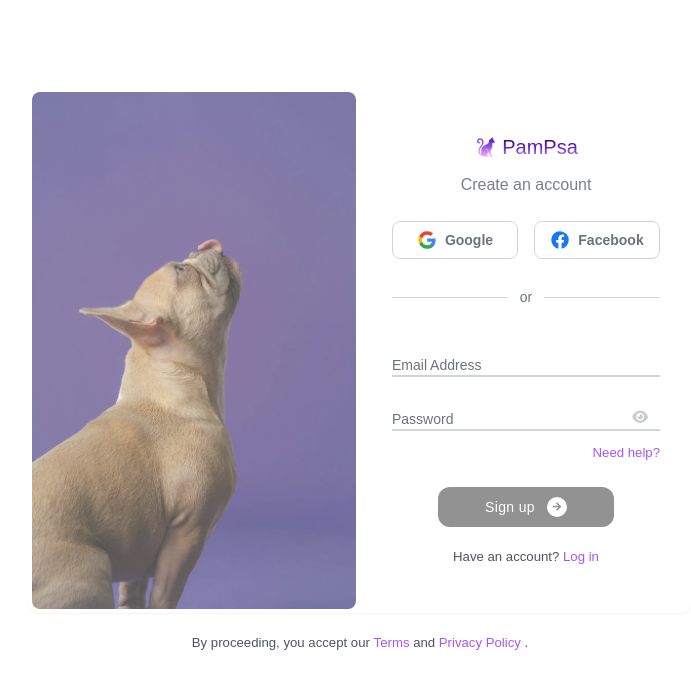
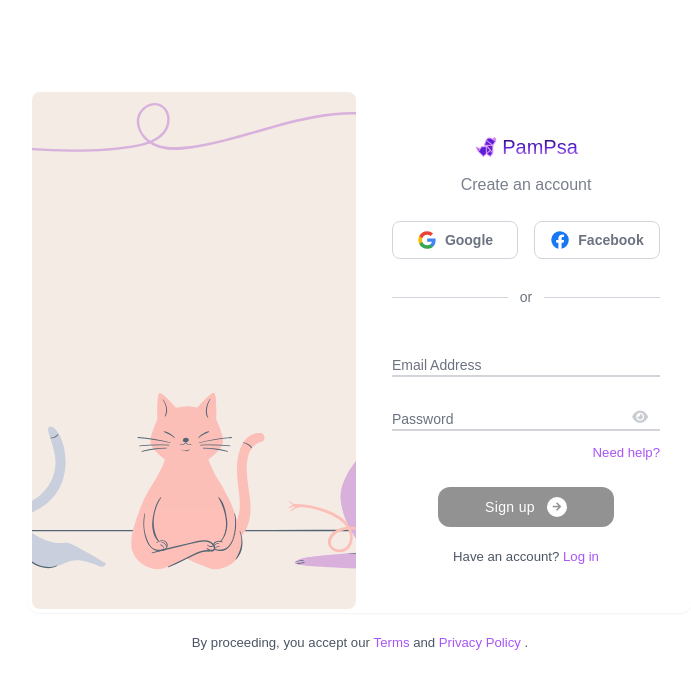
Before and after one commit to heisdanielade/PamietamPsa-frontend, a Vue app: page /u/signup in a window 1280 px wide. Shown: the top 688 px of the page, without its empty margins (280-971 px from the left). Built offline with nearby package versions, Linux system fonts and the light colour scheme; a web font is replaced by a local one.

Commit message:
update: main logo and auth form backgrounds

```diff
--- a/index.html
+++ b/index.html
@@ -10,12 +10,14 @@
     <meta name="robots" content="index, follow" />
     <meta property="og:title" content="PamiętamPsa" />
     <meta property="og:description" content="Petcare platform for managing pet profiles, grooming ęroutines and health recordds." />
-    <meta property="og:image" content="/src/assets/images/logos/webp/logo-2.webp" />
     <meta property="og:url" content="https://pamietampsa.netlify.app" />
+    <!-- <meta property="og:image" content="/src/assets/images/logos/webp/logo-2.webp" /> -->
+    <meta property="og:image" content="/src/assets/images/logos/dog-origami.svg" />
     <link rel="canonical" href="https://pamietampsa.netlify.app" />
     <title></title>
     <!-- Favicon -->
-    <link rel="icon" href="/src/assets/images/logos/webp/logo-2.webp">
+    <!-- <link rel="icon" href="/src/assets/images/logos/webp/logo-2.webp"> -->
+    <link rel="icon" href="/src/assets/images/logos/dog-origami.svg">
     <!-- Icons -->
     <link rel="stylesheet" href="https://cdnjs.cloudflare.com/ajax/libs/remixicon/3.4.0/remixicon.css" crossorigin="">
     <link rel="stylesheet" href="https://cdnjs.cloudflare.com/ajax/libs/font-awesome/6.0.0-beta3/css/all.min.css">
--- a/src/components/auth/forms/LoginForm.vue
+++ b/src/components/auth/forms/LoginForm.vue
@@ -6,7 +6,7 @@
 
         <!-- Left Side: Image -->
         <div class="md:w-1/2 hidden md:block p-1">
-          <img src="@/assets/images/backgrounds/webp/dog-purple.webp" alt="Pet Image"
+          <img src="@/assets/images/backgrounds/cats.svg" alt="Pet Image"
             class="w-full h-full object-cover opacity-70 rounded-lg">
 
             <div class="hidden info absolute w-full z-30 text-white">
@@ -96,7 +96,7 @@
             </div>
 
             <div class="flex justify-end mt-3">
-              <router-link to="/x" class="text-purple-500 text-[0.825rem] font-medium">Forgot
+              <router-link to="/x" class="text-purple-500 text-[0.825rem] font-medium hover:underline">Forgot
                 Password?</router-link>
             </div>
 
--- a/src/components/auth/forms/RegisterForm.vue
+++ b/src/components/auth/forms/RegisterForm.vue
@@ -8,7 +8,7 @@
 
         <!-- Left Side: Image -->
         <div class="md:w-1/2 hidden md:block p-1">
-          <img src="@/assets/images/backgrounds/webp/dog-purple.webp" alt="Pet Image"
+          <img src="@/assets/images/backgrounds/cats.svg" alt="Pet Image"
             class="w-full h-full object-cover opacity-70 rounded-lg">
         </div>
 
@@ -86,7 +86,7 @@
               <p v-if="passwordError" class="text-red-500 text-[0.825rem] mt-1">{{ passwordError }}</p>
             </div>
             <div class="flex justify-end mt-3">
-              <router-link to="/x" class="text-purple-500 text-[0.825rem] font-medium">
+              <router-link to="/x" class="text-purple-500 text-[0.825rem] font-medium hover:underline">
                 Need help?
               </router-link>
             </div>
--- a/src/components/others/Logo.vue
+++ b/src/components/others/Logo.vue
@@ -6,7 +6,8 @@ const projectName = useProjectStore().projectName;
 </script>
 
 <template>
-    <img src="/src/assets/images/logos/webp/logo-2.webp" class="mr-1 w-6 h-6" alt="Logo" />
+    <img src="/src/assets/images/logos/dog-origami.svg" class="mr-1 w-6 h-6" alt="Logo" />
+    <!-- <img src="/src/assets/images/logos/webp/logo-2.webp" class="mr-1 w-6 h-6" alt="Logo" /> -->
     <span class="logo-text text-xl font-medium whitespace-nowrap">{{ projectName }}</span>
 </template>
 
```
Also changed, not shown: src/assets/images/backgrounds/cats.svg (added), src/assets/images/logos/dog-origami.svg (added).
